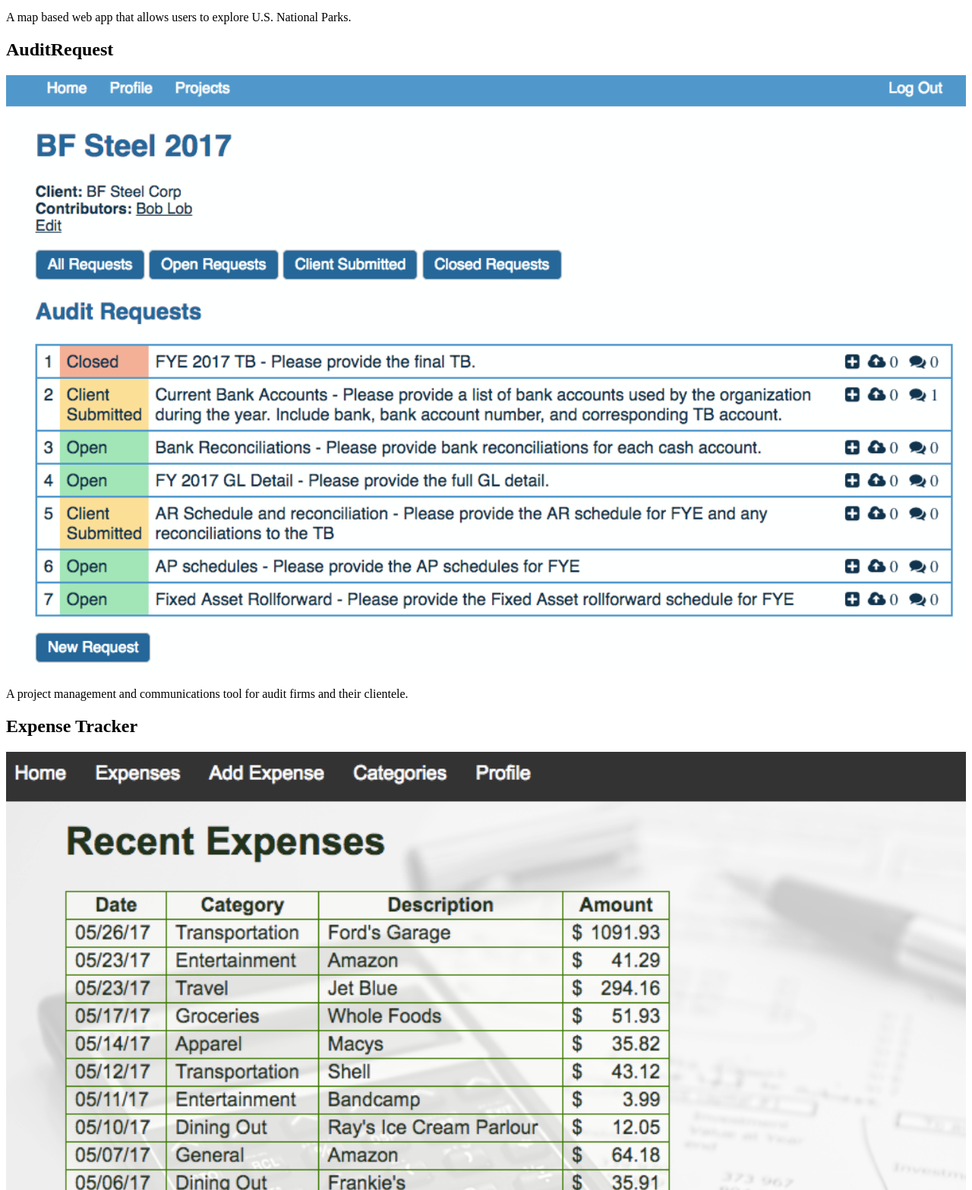
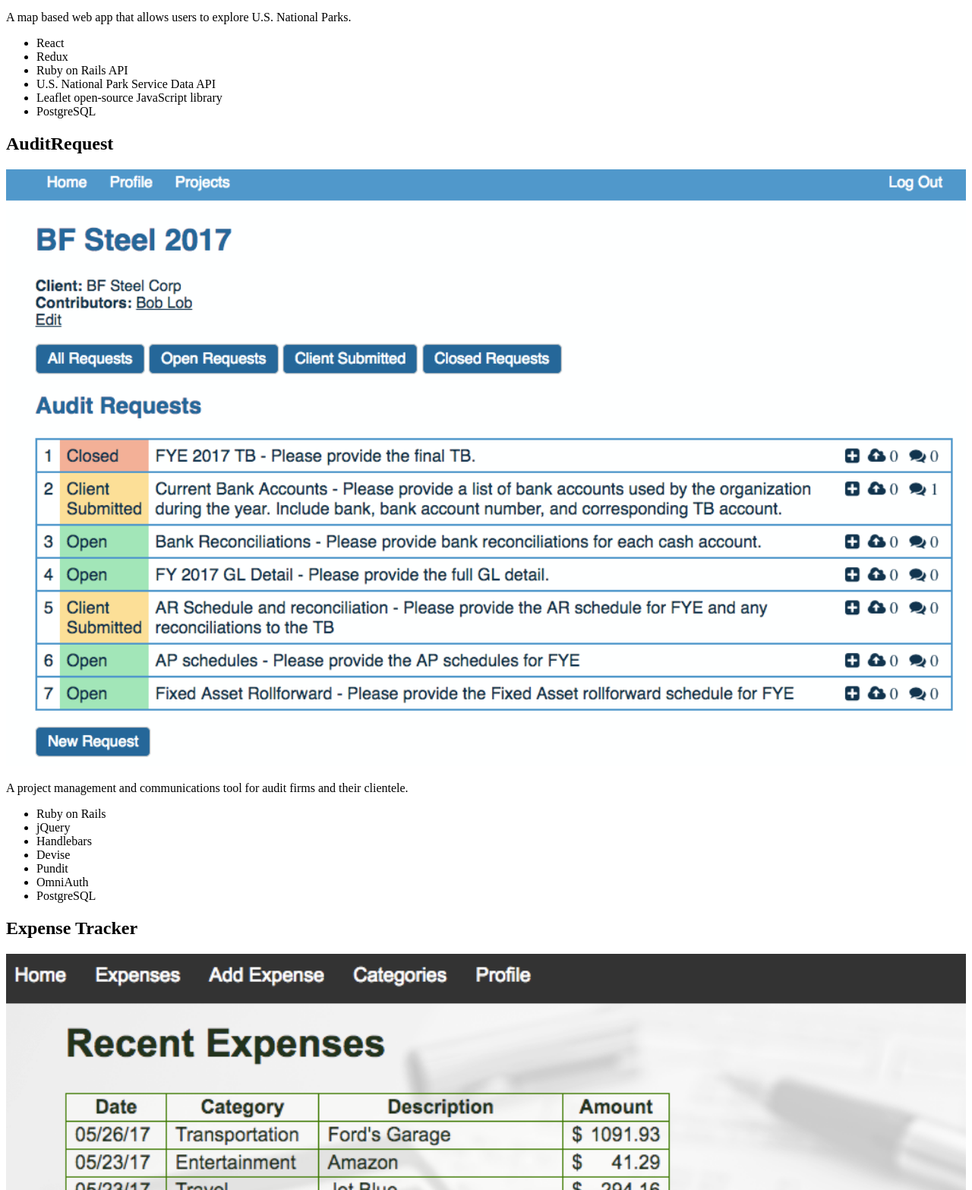
Before and after one commit to andrewjford/homepage, a Gatsby site: page /projects in a window 1280 px wide. Shown: the part 1233-2800 px from the top of the page at 76% size. Built offline with nearby package versions, Linux system fonts and the light colour scheme; Gatsby itself is replaced by a stand-in of ours.

Commit message:
working on css

```diff
--- a/src/layouts/index.css
+++ b/src/layouts/index.css
@@ -11,7 +11,15 @@
   text-align: center;
 }
 
+.low-navbar {
+  text-align: center;
+  font-size: 1.1rem;
+}
 
+.low-navbar a {
+  color: #430c5a;
+  margin: 0 24px;
+}
 
 .project-image {
   border-radius: 4px;
@@ -23,12 +31,13 @@
 }
 
 .project-image:hover {
-  -webkit-transform: scale(1.01);
-	transform: scale(1.01);
+  -webkit-transform: scale(1.02);
+	transform: scale(1.02);
 }
 
 a {
   text-decoration: none;
+  color: grey;
 }
 
 main {
@@ -189,7 +198,7 @@ hgroup {
   margin-bottom: 1.45rem;
 }
 ul {
-  margin-left: 1.45rem;
+  margin-left: 0;
   margin-right: 0;
   margin-top: 0;
   padding-bottom: 0;
@@ -452,8 +461,8 @@ tt,
 code {
   background-color: hsla(0, 0%, 0%, 0.04);
   border-radius: 3px;
-  font-family: "SFMono-Regular", Consolas, "Roboto Mono", "Droid Sans Mono",
-    "Liberation Mono", Menlo, Courier, monospace;
+  /*font-family: "SFMono-Regular", Consolas, "Roboto Mono", "Droid Sans Mono",
+    "Liberation Mono", Menlo, Courier, monospace;*/
   padding: 0;
   padding-top: 0.2em;
   padding-bottom: 0.2em;
--- a/src/pages/projects.js
+++ b/src/pages/projects.js
@@ -12,21 +12,41 @@ const Projects = props =>
     <h1 className="h1-index">Projects</h1>
     <h2>National Park Explorer</h2>
     <a href="http://natl-park-explorer.herokuapp.com">
-      <div className="image-container">
-        <img className="project-image" src={npePic} />
-      </div>
+      <img className="project-image" src={npePic} />
     </a>
     <p>A map based web app that allows users to explore U.S. National Parks.</p>
+    <ul>
+      <li>React</li>
+      <li>Redux</li>
+      <li>Ruby on Rails API</li>
+      <li>U.S. National Park Service Data API</li>
+      <li>Leaflet open-source JavaScript library</li>
+      <li>PostgreSQL</li>
+    </ul>
     <h2>AuditRequest</h2>
     <a href="http://auditrequest.herokuapp.com">
       <img className="project-image" src={auditPic} width="100%"/>
     </a>
     <p>A project management and communications tool for audit firms and their clientele.</p>
+    <ul>
+      <li>Ruby on Rails</li>
+      <li>jQuery</li>
+      <li>Handlebars</li>
+      <li>Devise</li>
+      <li>Pundit</li>
+      <li>OmniAuth</li>
+      <li>PostgreSQL</li>
+    </ul>
     <h2>Expense Tracker</h2>
     <a href="http://oozetracker.herokuapp.com">
       <img className="project-image" src={expensePic} width="100%"/>
     </a>
     <p>A web app to record personal expenses by category and track spending habits.</p>
+    <ul>
+      <li>Sinatra</li>
+      <li>JavaScript</li>
+      <li>PostgreSQL</li>
+    </ul>
   </div>
 
 export default Projects;
```
Also changed, not shown: src/layouts/index.js (+8 -2 lines), src/pages/index.js (+16 -0 lines).
